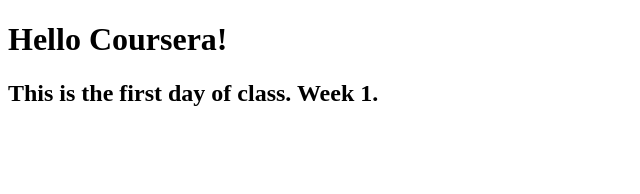
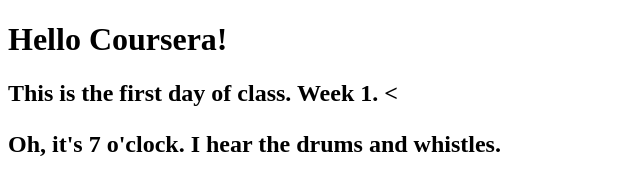
Before and after one commit to jhobsz/coursera-spa-angularJS, a plain HTML site: page index.html in a window 1280 px wide. Shown: the whole page, without its empty margins (0-640 px from the left). Drawn offline with Linux system fonts and the light colour scheme.

Commit message:
added message about drums

```diff
--- a/index.html
+++ b/index.html
@@ -6,6 +6,7 @@
   </head>
   <body>
     <h1>Hello Coursera!</h1>
-    <h2>This is the first day of class. Week 1.</h2>
+    <h2>This is the first day of class. Week 1.
+    <<p>Oh, it's 7 o'clock. I hear the drums and whistles.</p></h2>
   </body>
 </html>
```
